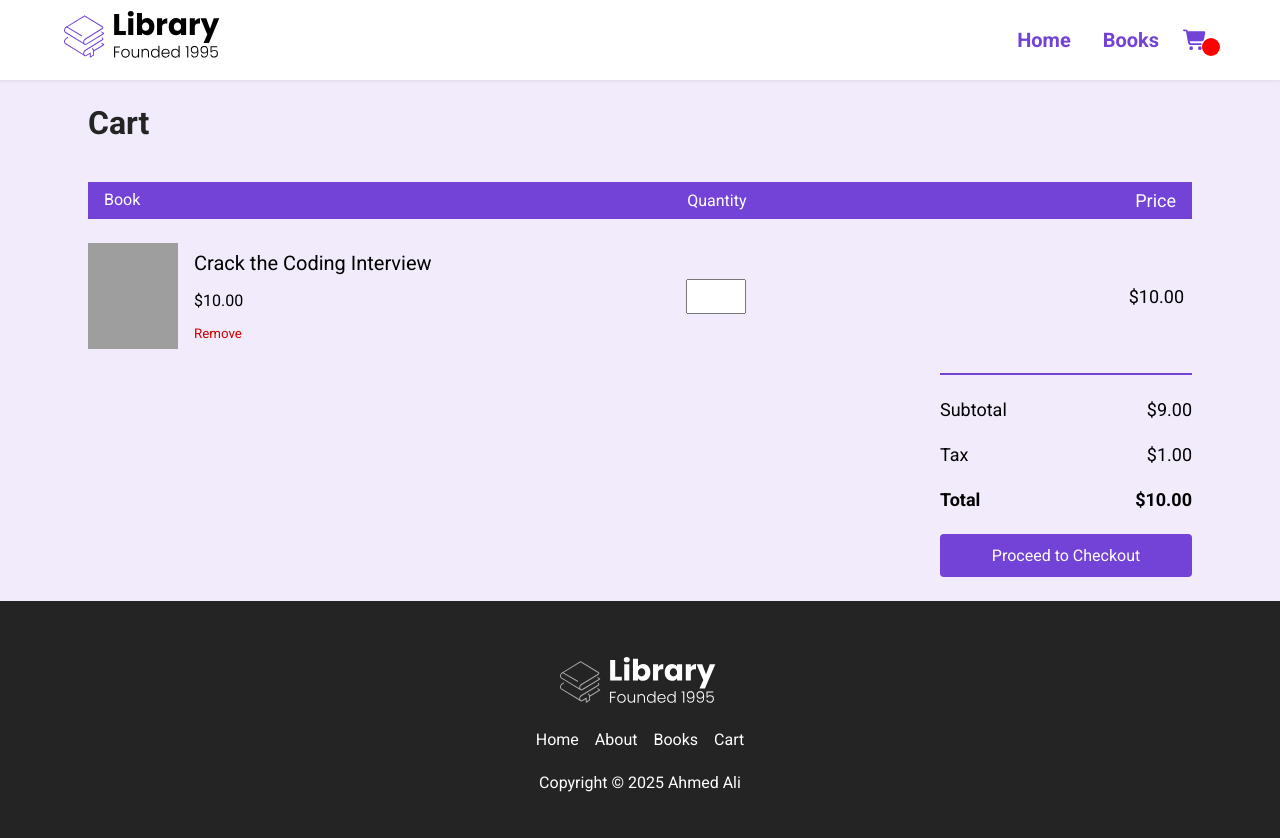
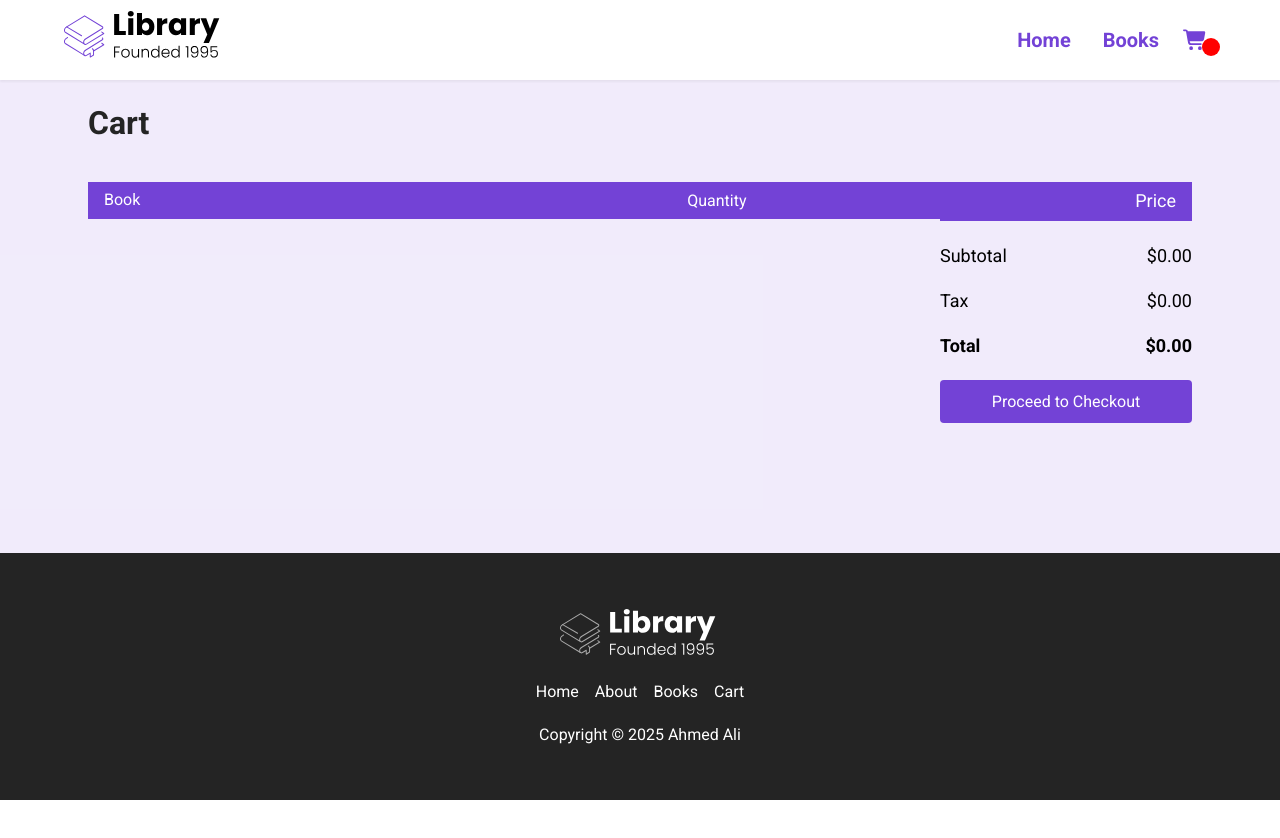
Before and after one commit to TheAhmedJoy/Library-React-App, a React (Create React App) app: page /cart in a window 1280 px wide. Shown: the top 838 px of the page. After the commit the page ends 800 px from the top, so only its background shows below. Built offline with nearby package versions, Linux system fonts and the light colour scheme; grey boxes are pictures that could not be loaded.

Commit message:
Added cart item duplicate checking, and added remove item from cart functionality

```diff
--- a/src/App.js
+++ b/src/App.js
@@ -12,13 +12,15 @@ function App() {
   const [cart, setCart] = useState([])
 
   function addToCart(book) {
-    const duplicateItem = cart.find((item) => +item.id === +book.id)
-    if (duplicateItem) {
-      setCart(cart.map((item) => {
-        if (item.id === duplicateItem.id) {
+    setCart([...cart, {...book, quantity: 1}])
+  }
+
+  function changeCartItemQuantity(book, newQuantity) {
+    setCart(cart.map(item => {
+      if (item.id === book.id) {
         return {
           ...item,
-            quantity: item.quantity + 1
+          quantity: +newQuantity,
         }
       }
       else {
@@ -26,9 +28,9 @@ function App() {
       }
     }))
   }
-    else {
-      setCart([...cart, { ...book, quantity: 1 }])
-    }
+
+  function removeItemFromCart(item) {
+    setCart(cart.filter(book => book.id !== item.id))
   }
 
   useEffect(() => {
@@ -41,8 +43,8 @@ function App() {
         <Nav />
         <Route path="/" exact component={HomePage} />
         <Route path="/books" exact render={() => <BooksPage books={booksData} />} />
-        <Route path='/books/:id' render={() => <BookInfo books={booksData} addToCart={addToCart} />} />
-        <Route path='/cart' render={() => <CartPage books={booksData} />} />
+        <Route path='/books/:id' render={() => <BookInfo books={booksData} addToCart={addToCart} cart={cart}/>} />
+        <Route path='/cart' render={() => <CartPage cart={cart} changeCartItemQuantity={changeCartItemQuantity} removeItemFromCart={removeItemFromCart}/>} />
         <Footer />
       </div>
     </Router>
--- a/src/components/BookInfo.jsx
+++ b/src/components/BookInfo.jsx
@@ -5,9 +5,17 @@ import Rating from './ui/Rating'
 import Price from './ui/Price'
 import Book from './ui/Book'
 
-export default function BookInfo({ books, addToCart }) {
+export default function BookInfo({ books, addToCart, cart }) {
     const { id } = useParams();
     const book = books.find(book => +book.id === +id)
+
+    function addBookToCart(book) {
+        addToCart(book)
+    }
+
+    function bookExistsOnCart() {
+        return cart.find(book => book.id === +id)
+    }
 
     return (
         <div id="books__body">
@@ -43,9 +51,16 @@ export default function BookInfo({ books, addToCart }) {
                                         Lorem ipsum dolor sit, amet consectetur adipisicing elit. Esse, quos.
                                     </p>
                                 </div>
-                                <button className="btn" onClick={() => addToCart(book)}>
-                                    Add to cart
-                                </button>
+                                {
+                                    bookExistsOnCart() ? (
+                                        <Link to={'/cart'} className="book__link">
+                                            <button className="btn">Checkout</button>
+                                        </Link>
+                                    ) :
+                                        (<button className="btn" onClick={() => addBookToCart(book)}>
+                                            Add to cart
+                                        </button>)
+                                }
                             </div>
                         </div>
                     </div>
--- a/src/pages/CartPage.jsx
+++ b/src/pages/CartPage.jsx
@@ -1,6 +1,15 @@
 import React from 'react'
 
-export default function CartPage({ books }) {
+export default function CartPage({ cart, changeCartItemQuantity, removeItemFromCart }) {
+    const subTotal = () => {
+        let price = 0
+        cart.forEach(item => {
+            price += +((item.salePrice || item.originalPrice) * item.quantity).toFixed(2)
+        })
+
+        return price
+    }
+
     return (
         <div id="books__body">
             <main className="books__main">
@@ -16,42 +25,50 @@ export default function CartPage({ books }) {
                                 <span className="cart__total">Price</span>
                             </div>
                             <div className="cart__body">
+                                {
+                                    cart.map((book) => {
+                                        return (
                                             <div className="cart__item">
                                                 <div className="cart__book">
-                                    <img src="https://m.media-amazon.com/images/I/61mIq2iJUXL._AC_UF1000,1000_QL80_.jpg" alt="" className="cart__book--img" />
+                                                    <img src={book.url} alt="" className="cart__book--img" />
                                                     <div className="cart__book--info">
                                                         <span className="cart__book--title">
-                                            Crack the Coding Interview
+                                                            {book.title}
                                                         </span>
                                                         <span className="cart__book--price">
-                                            $10.00
+                                                            ${(book.salePrice || book.originalPrice).toFixed(2)}
                                                         </span>
-                                        <button className="cart__book--remove">
+                                                        <button className="cart__book--remove" onClick={() => removeItemFromCart(book)}>
                                                             Remove
                                                         </button>
                                                     </div>
                                                 </div>
                                                 <div className="cart__quantity">
-                                    <input type="number" min={1} max={99} className="cart__input" />
+                                                    <input type="number" min={1} max={99} className="cart__input"
+                                                        value={book.quantity}
+                                                        onChange={(event) => changeCartItemQuantity(book, event.target.value)} />
                                                 </div>
                                                 <div className="cart__total">
-                                    $10.00
+                                                    ${((book.salePrice || book.originalPrice) * book.quantity).toFixed(2)}
                                                 </div>
                                             </div>
+                                        )
+                                    })
+                                }
                             </div>
                         </div>
                         <div className="total">
                             <div className="total__item total__sub-total">
                                 <span>Subtotal</span>
-                            <span>$9.00</span>
+                                <span>${subTotal().toFixed(2)}</span>
                             </div>
                             <div className="total__item total__tax">
                                 <span>Tax</span>
-                            <span>$1.00</span>
+                                <span>${(subTotal() * 0.1).toFixed(2)}</span>
                             </div>
                             <div className="total__item total__price">
                                 <span>Total</span>
-                            <span>$10.00</span>
+                                <span>${(subTotal() * 1.1).toFixed(2)}</span>
                             </div>
                             <button className="btn btn__checkout no-cursor" onClick={() => alert("Feature not yet implemented.")}>
                                 Proceed to Checkout
```
Lines whose indentation alone changed are shown as unchanged.
